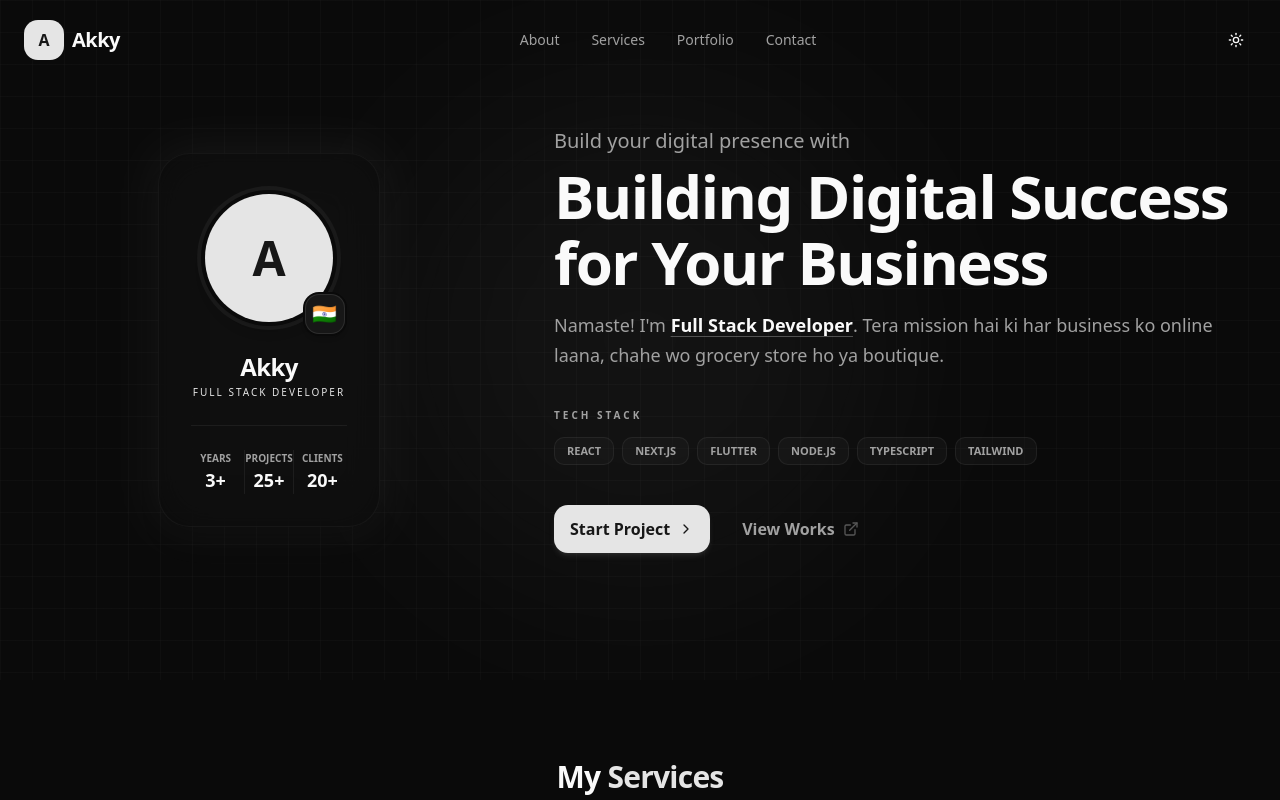
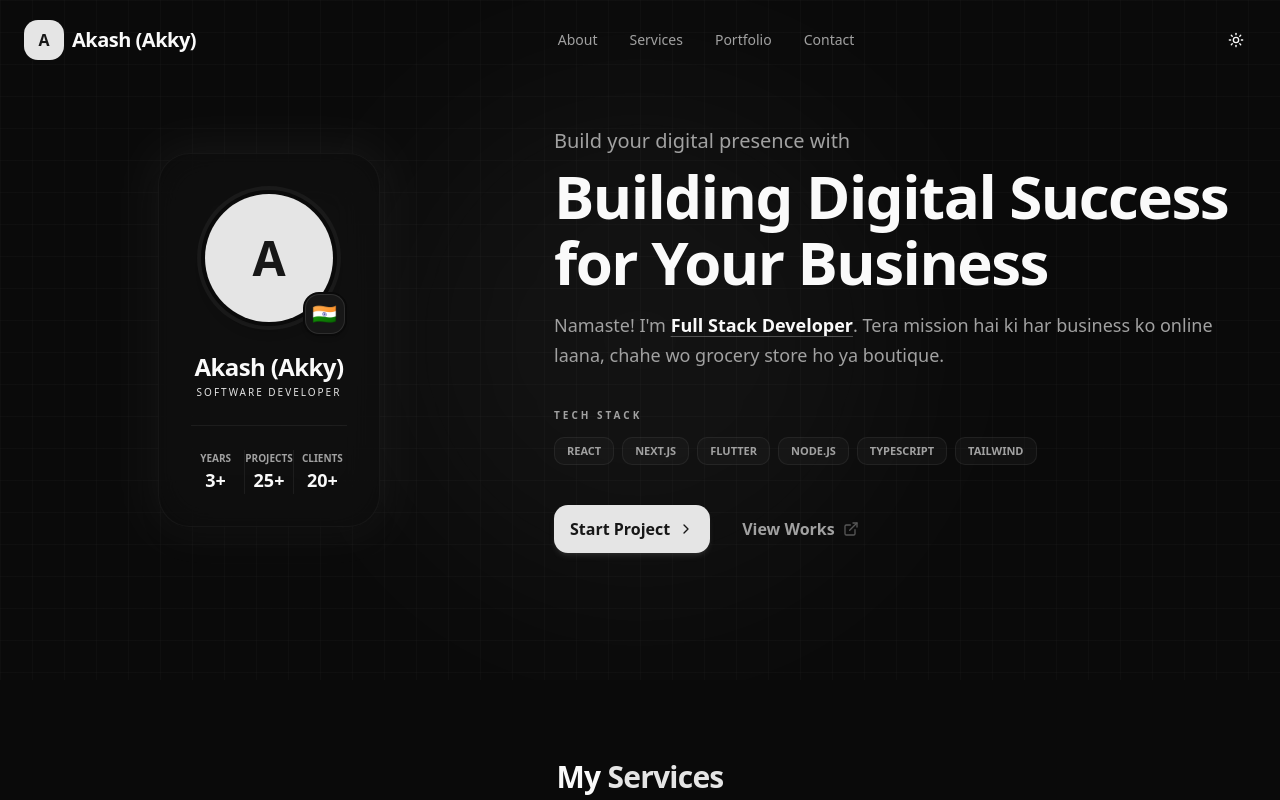
Before and after one commit to devakashpandey/service-portfolio, a Next.js app: page / in a window 1280 px wide. Shown: the top 800 px of the page. Built offline with nearby package versions, Linux system fonts and the light colour scheme.

Commit message:
feat: Update personal name and title in portfolio data.

```diff
--- a/data/portfolio.ts
+++ b/data/portfolio.ts
@@ -236,8 +236,8 @@ export const demos: Demo[] = [
 
 // ===== YOUR INFO =====
 export const personalInfo = {
-  name: "Akky",
-  title: "Full Stack Developer",
+  name: "Akash (Akky)",
+  title: "Software Developer",
   tagline: "Building Digital Success for Your Business",
   experience: "3 Years",
   projectsCompleted: "25+",
```
